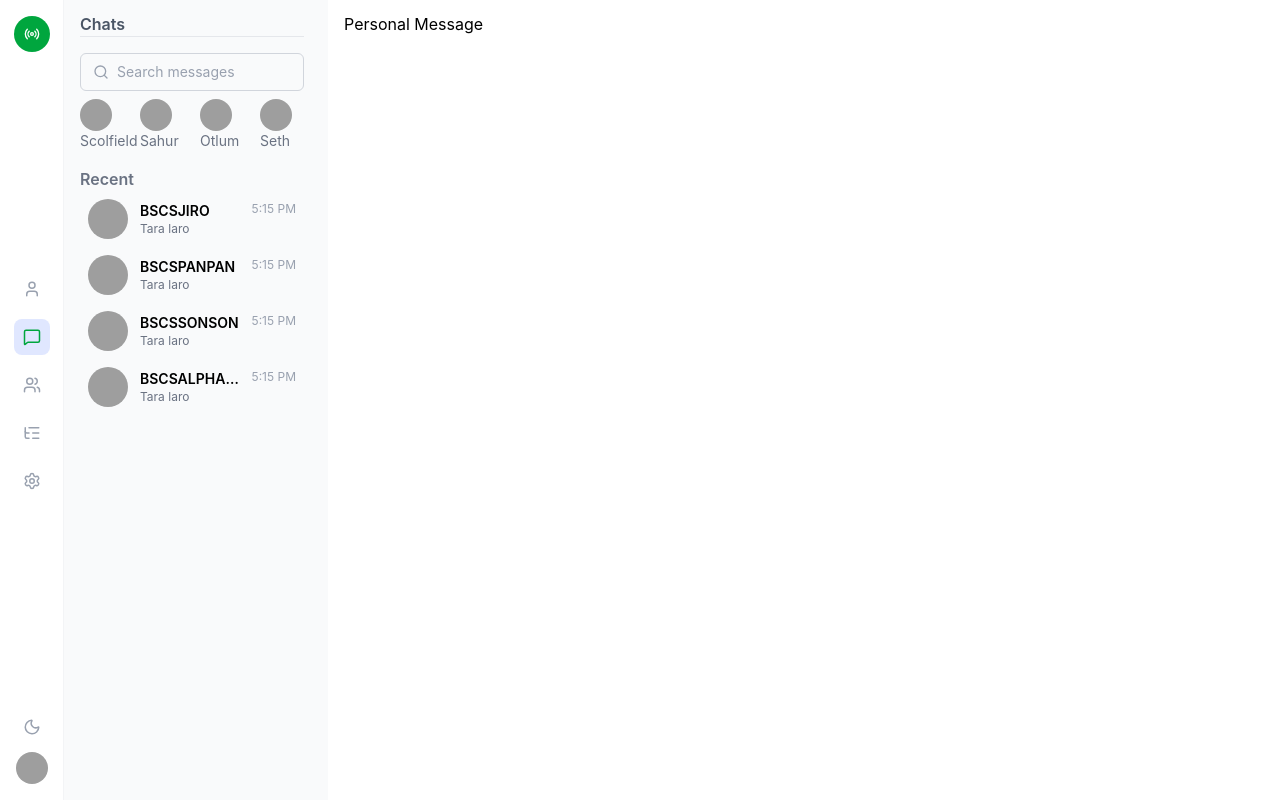
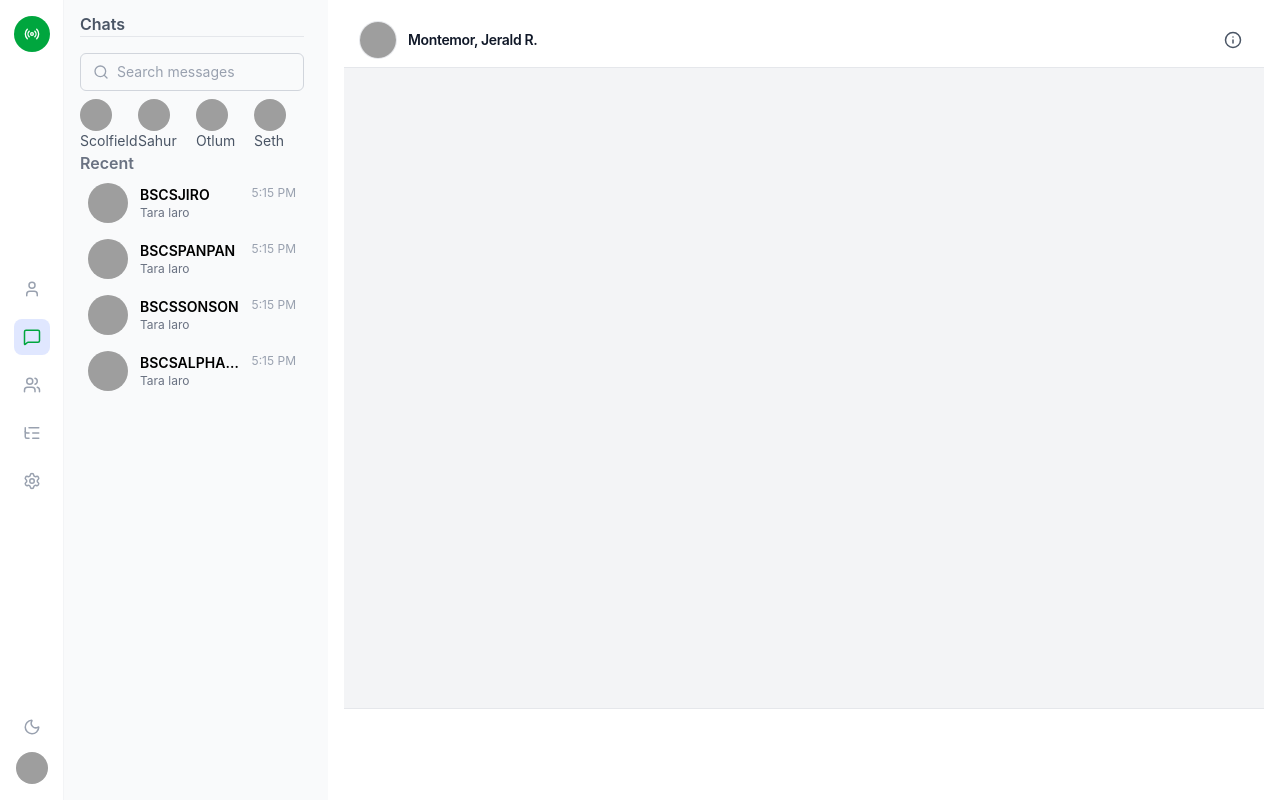
Before and after one commit to DEVPRESSSS/teamchat-signalr, a React (Vite) app in the folder team-chat.client/: page / in a window 1280 px wide. Built offline with nearby package versions, Linux system fonts and the light colour scheme; grey boxes are pictures that could not be loaded.

Commit message:
Conversation.jsx, PersonalMessage.jsx, and SendFooter.jsx

```diff
--- a/team-chat.client/src/App.css
+++ b/team-chat.client/src/App.css
@@ -20,6 +20,7 @@
     --color-gray-400: oklch(70.7% 0.022 261.325);
     --color-gray-500: oklch(55.1% 0.027 264.364);
     --color-gray-600: oklch(44.6% 0.03 256.802);
+    --color-gray-900: oklch(21% 0.034 264.665);
     --color-white: #fff;
     --spacing: 0.25rem;
     --text-xs: 0.75rem;
@@ -30,6 +31,7 @@
     --text-lg--line-height: calc(1.75 / 1.125);
     --font-weight-semibold: 600;
     --font-weight-bold: 700;
+    --tracking-tight: -0.025em;
     --radius-sm: 0.25rem;
     --radius-md: 0.375rem;
     --radius-lg: 0.5rem;
@@ -203,6 +205,9 @@
   .table {
     display: table;
   }
+  .h-4 {
+    height: calc(var(--spacing) * 4);
+  }
   .h-8 {
     height: calc(var(--spacing) * 8);
   }
@@ -212,17 +217,47 @@
   .h-10 {
     height: calc(var(--spacing) * 10);
   }
+  .h-12 {
+    height: calc(var(--spacing) * 12);
+  }
+  .h-14 {
+    height: calc(var(--spacing) * 14);
+  }
   .h-20 {
     height: calc(var(--spacing) * 20);
   }
+  .h-30 {
+    height: calc(var(--spacing) * 30);
+  }
+  .h-60 {
+    height: calc(var(--spacing) * 60);
+  }
   .h-100 {
     height: calc(var(--spacing) * 100);
+  }
+  .h-200 {
+    height: calc(var(--spacing) * 200);
+  }
+  .h-205 {
+    height: calc(var(--spacing) * 205);
+  }
+  .h-240 {
+    height: calc(var(--spacing) * 240);
+  }
+  .h-250 {
+    height: calc(var(--spacing) * 250);
+  }
+  .h-600 {
+    height: calc(var(--spacing) * 600);
   }
   .h-full {
     height: 100%;
   }
   .h-screen {
     height: 100vh;
+  }
+  .min-h-0 {
+    min-height: 0px;
   }
   .w-8 {
     width: calc(var(--spacing) * 8);
@@ -236,20 +271,8 @@
   .w-16 {
     width: calc(var(--spacing) * 16);
   }
-  .w-20 {
-    width: calc(var(--spacing) * 20);
-  }
   .w-30 {
     width: calc(var(--spacing) * 30);
-  }
-  .w-50 {
-    width: calc(var(--spacing) * 50);
-  }
-  .w-100 {
-    width: calc(var(--spacing) * 100);
-  }
-  .w-auto {
-    width: auto;
   }
   .w-full {
     width: 100%;
@@ -260,8 +283,8 @@
   .flex-1 {
     flex: 1;
   }
-  .flex-2 {
-    flex: 2;
+  .flex-shrink {
+    flex-shrink: 1;
   }
   .shrink-0 {
     flex-shrink: 0;
@@ -272,14 +295,11 @@
   .transform {
     transform: var(--tw-rotate-x,) var(--tw-rotate-y,) var(--tw-rotate-z,) var(--tw-skew-x,) var(--tw-skew-y,);
   }
+  .cursor-pointer {
+    cursor: pointer;
+  }
   .resize {
     resize: both;
-  }
-  .grid-cols-2 {
-    grid-template-columns: repeat(2, minmax(0, 1fr));
-  }
-  .grid-cols-3 {
-    grid-template-columns: repeat(3, minmax(0, 1fr));
   }
   .grid-cols-4 {
     grid-template-columns: repeat(4, minmax(0, 1fr));
@@ -302,8 +322,8 @@
   .justify-center {
     justify-content: center;
   }
-  .gap-1 {
-    gap: var(--spacing);
+  .justify-end {
+    justify-content: flex-end;
   }
   .gap-2 {
     gap: calc(var(--spacing) * 2);
@@ -322,6 +342,12 @@
     text-overflow: ellipsis;
     white-space: nowrap;
   }
+  .overflow-hidden {
+    overflow: hidden;
+  }
+  .overflow-y-auto {
+    overflow-y: auto;
+  }
   .rounded-full {
     border-radius: calc(infinity * 1px);
   }
@@ -331,12 +357,13 @@
   .rounded-md {
     border-radius: var(--radius-md);
   }
-  .rounded-sm {
-    border-radius: var(--radius-sm);
-  }
   .border {
     border-style: var(--tw-border-style);
     border-width: 1px;
+  }
+  .border-t {
+    border-top-style: var(--tw-border-style);
+    border-top-width: 1px;
   }
   .border-r {
     border-right-style: var(--tw-border-style);
@@ -359,8 +386,8 @@
   .border-gray-300 {
     border-color: var(--color-gray-300);
   }
-  .border-b-gray-300 {
-    border-bottom-color: var(--color-gray-300);
+  .border-gray-400 {
+    border-color: var(--color-gray-400);
   }
   .bg-gray-50 {
     background-color: var(--color-gray-50);
@@ -368,14 +395,17 @@
   .bg-gray-100 {
     background-color: var(--color-gray-100);
   }
+  .bg-gray-200 {
+    background-color: var(--color-gray-200);
+  }
+  .bg-gray-300 {
+    background-color: var(--color-gray-300);
+  }
   .bg-green-600 {
     background-color: var(--color-green-600);
   }
   .bg-indigo-100 {
     background-color: var(--color-indigo-100);
-  }
-  .bg-indigo-600 {
-    background-color: var(--color-indigo-600);
   }
   .bg-transparent {
     background-color: transparent;
@@ -389,11 +419,11 @@
   .p-1 {
     padding: var(--spacing);
   }
+  .p-1\.5 {
+    padding: calc(var(--spacing) * 1.5);
+  }
   .p-2 {
     padding: calc(var(--spacing) * 2);
-  }
-  .px-1 {
-    padding-inline: var(--spacing);
   }
   .px-2 {
     padding-inline: calc(var(--spacing) * 2);
@@ -410,18 +440,17 @@
   .py-2 {
     padding-block: calc(var(--spacing) * 2);
   }
-  .py-3 {
-    padding-block: calc(var(--spacing) * 3);
-  }
   .py-4 {
     padding-block: calc(var(--spacing) * 4);
   }
+  .py-6 {
+    padding-block: calc(var(--spacing) * 6);
+  }
+  .pt-0 {
+    padding-top: 0px;
+  }
   .pt-0\.5 {
     padding-top: calc(var(--spacing) * 0.5);
-  }
-  .text-lg {
-    font-size: var(--text-lg);
-    line-height: var(--tw-leading, var(--text-lg--line-height));
   }
   .text-sm {
     font-size: var(--text-sm);
@@ -431,25 +460,13 @@
     font-size: var(--text-xs);
     line-height: var(--tw-leading, var(--text-xs--line-height));
   }
-  .font-bold {
-    --tw-font-weight: var(--font-weight-bold);
-    font-weight: var(--font-weight-bold);
-  }
   .font-semibold {
     --tw-font-weight: var(--font-weight-semibold);
     font-weight: var(--font-weight-semibold);
   }
-  .text-wrap {
-    text-wrap: wrap;
-  }
-  .text-gray-100 {
-    color: var(--color-gray-100);
-  }
-  .text-gray-200 {
-    color: var(--color-gray-200);
-  }
-  .text-gray-300 {
-    color: var(--color-gray-300);
+  .tracking-tight {
+    --tw-tracking: var(--tracking-tight);
+    letter-spacing: var(--tracking-tight);
   }
   .text-gray-400 {
     color: var(--color-gray-400);
@@ -460,11 +477,11 @@
   .text-gray-600 {
     color: var(--color-gray-600);
   }
+  .text-gray-900 {
+    color: var(--color-gray-900);
+  }
   .text-green-600 {
     color: var(--color-green-600);
-  }
-  .text-indigo-600 {
-    color: var(--color-indigo-600);
   }
   .text-white {
     color: var(--color-white);
@@ -472,13 +489,16 @@
   .underline {
     text-decoration-line: underline;
   }
-  .shadow-lg {
-    --tw-shadow: 0 10px 15px -3px var(--tw-shadow-color, rgb(0 0 0 / 0.1)), 0 4px 6px -4px var(--tw-shadow-color, rgb(0 0 0 / 0.1));
-    box-shadow: var(--tw-inset-shadow), var(--tw-inset-ring-shadow), var(--tw-ring-offset-shadow), var(--tw-ring-shadow), var(--tw-shadow);
-  }
   .shadow-sm {
     --tw-shadow: 0 1px 3px 0 var(--tw-shadow-color, rgb(0 0 0 / 0.1)), 0 1px 2px -1px var(--tw-shadow-color, rgb(0 0 0 / 0.1));
     box-shadow: var(--tw-inset-shadow), var(--tw-inset-ring-shadow), var(--tw-ring-offset-shadow), var(--tw-ring-shadow), var(--tw-shadow);
+  }
+  .ring-1 {
+    --tw-ring-shadow: var(--tw-ring-inset,) 0 0 0 calc(1px + var(--tw-ring-offset-width)) var(--tw-ring-color, currentcolor);
+    box-shadow: var(--tw-inset-shadow), var(--tw-inset-ring-shadow), var(--tw-ring-offset-shadow), var(--tw-ring-shadow), var(--tw-shadow);
+  }
+  .ring-gray-200 {
+    --tw-ring-color: var(--color-gray-200);
   }
   .outline {
     outline-style: var(--tw-outline-style);
@@ -499,14 +519,8 @@
   .placeholder\:text-gray-400::placeholder {
     color: var(--color-gray-400);
   }
-  .focus-within\:border-green-200:focus-within {
-    border-color: var(--color-green-200);
-  }
   .focus-within\:border-green-600:focus-within {
     border-color: var(--color-green-600);
-  }
-  .focus-within\:border-indigo-500:focus-within {
-    border-color: var(--color-indigo-500);
   }
   .focus-within\:ring-2:focus-within {
     --tw-ring-shadow: var(--tw-ring-inset,) 0 0 0 calc(2px + var(--tw-ring-offset-width)) var(--tw-ring-color, currentcolor);
@@ -526,43 +540,14 @@
       color: var(--color-gray-600);
     }
   }
-  @media (width >= 40rem) {
-    .sm\:w-20 {
-      width: calc(var(--spacing) * 20);
-    }
-    .sm\:w-auto {
-      width: auto;
-    }
-  }
   @media (width >= 48rem) {
-    .md\:w-auto {
-      width: auto;
-    }
-    .md\:py-1 {
-      padding-block: var(--spacing);
-    }
-    .md\:py-2 {
-      padding-block: calc(var(--spacing) * 2);
-    }
     .md\:py-3 {
       padding-block: calc(var(--spacing) * 3);
     }
-    .md\:py-8 {
-      padding-block: calc(var(--spacing) * 8);
-    }
   }
   @media (width >= 64rem) {
-    .lg\:w-30 {
-      width: calc(var(--spacing) * 30);
-    }
     .lg\:w-64 {
       width: calc(var(--spacing) * 64);
-    }
-    .lg\:w-auto {
-      width: auto;
-    }
-    .lg\:py-3 {
-      padding-block: calc(var(--spacing) * 3);
     }
   }
 }
@@ -592,6 +577,10 @@
   initial-value: solid;
 }
 @property --tw-font-weight {
+  syntax: "*";
+  inherits: false;
+}
+@property --tw-tracking {
   syntax: "*";
   inherits: false;
 }
@@ -728,6 +717,7 @@
       --tw-skew-y: initial;
       --tw-border-style: solid;
       --tw-font-weight: initial;
+      --tw-tracking: initial;
       --tw-shadow: 0 0 #0000;
       --tw-shadow-color: initial;
       --tw-shadow-alpha: 100%;
--- a/team-chat.client/src/components/ActiveUsers.jsx
+++ b/team-chat.client/src/components/ActiveUsers.jsx
@@ -6,7 +6,7 @@ function ActiveUsers() {
         { id: "4", name: "Seth" },
     ];
     return (
-        <div className="grid grid-cols-4 gap-4 mb-4">
+        <div className="grid grid-cols-4 gap-2">
             {
                 activeUsers.map((user) => (
                     <div className="">
@@ -15,7 +15,7 @@ function ActiveUsers() {
                                 alt="User avatar"
                                 className="w-8 h-8 rounded-full object-cover" />
                         </div>
-                        <p className="text-sm text-gray-500">{user.name}</p>
+                        <h6 className="text-sm text-gray-600">{user.name}</h6>
                     </div>
                 ))
             }
--- /dev/null
+++ b/team-chat.client/src/components/Conversation.jsx
@@ -0,0 +1,10 @@
+// Conversation.jsx
+function Conversation() {
+  return (
+      <div className="flex-1 overflow-y-auto bg-gray-100">
+          {/* messages go here */}
+      </div>
+  );
+}
+
+export default Conversation;
--- a/team-chat.client/src/components/Messages.jsx
+++ b/team-chat.client/src/components/Messages.jsx
@@ -1,5 +1,6 @@
 import ActiveUsers from "./ActiveUsers";
 import Input from "./Input";
+import PersonalMessage from "./PersonalMessage";
 import Recents from "./Recents";
 
 function Messages() {
@@ -12,8 +13,8 @@ function Messages() {
                 <ActiveUsers />
                 <Recents/>
             </div>
-            <div className="bg-white px-4 md:py-3">
-                Personal Message
+            <div className="flex flex-col bg-white px-4 md:py-3">
+                <PersonalMessage />
             </div>
         </div>
     );
--- /dev/null
+++ b/team-chat.client/src/components/PersonalMessage.jsx
@@ -0,0 +1,36 @@
+// PersonalMessage.jsx (acting as the page shell)
+import { Info } from "lucide-react"
+import SendFooter from "./SendFooter";
+import Conversation from "./Conversation";
+
+function PersonalMessage() {
+    return (
+        <div className="flex-1 flex flex-col">
+            <div className="flex items-center justify-between h-14 px-4 border-b border-gray-200 bg-white shrink-0">
+                <div className="flex items-center gap-3">
+                    <img
+                        src="https://i.pravatar.cc/32"
+                        alt="User avatar"
+                        className="w-9 h-9 rounded-full object-cover ring-1 ring-gray-200 shrink-0"
+                    />
+                    <h5 className="text-sm font-semibold text-gray-900 tracking-tight">
+                        Montemor, Jerald R.
+                    </h5>
+                </div>
+
+                <button
+                    type="button"
+                    aria-label="View info"
+                    className="text-gray-600 hover:text-gray-600 transition-colors p-1.5 cursor-pointer rounded-full hover:bg-gray-100"
+                >
+                    <Info size={18} />
+                </button>
+            </div>
+
+            <Conversation />
+            <SendFooter />
+        </div>
+    );
+}
+
+export default PersonalMessage;
--- /dev/null
+++ b/team-chat.client/src/components/SendFooter.jsx
@@ -0,0 +1,10 @@
+
+function SendFooter() {
+  return (
+      <div className= "border-t border-gray-200 h-20">
+
+      </div>
+  );
+}
+
+export default SendFooter;
```
